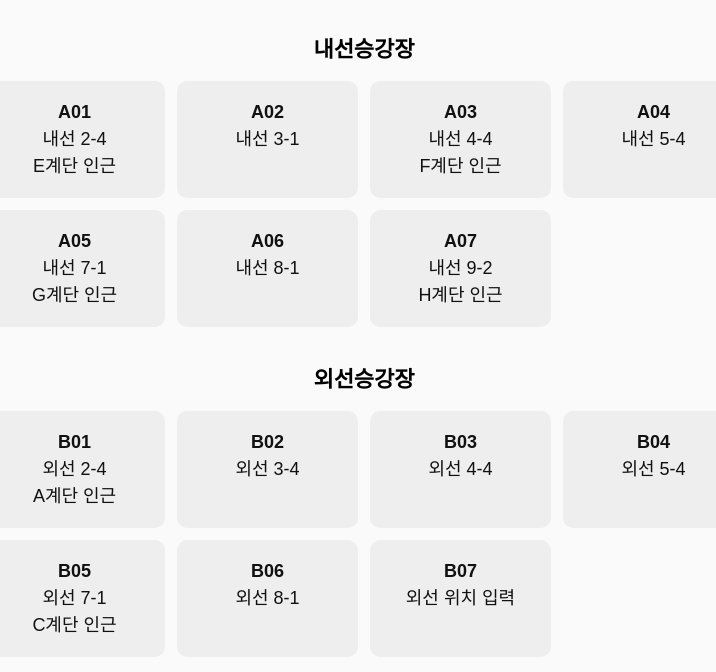
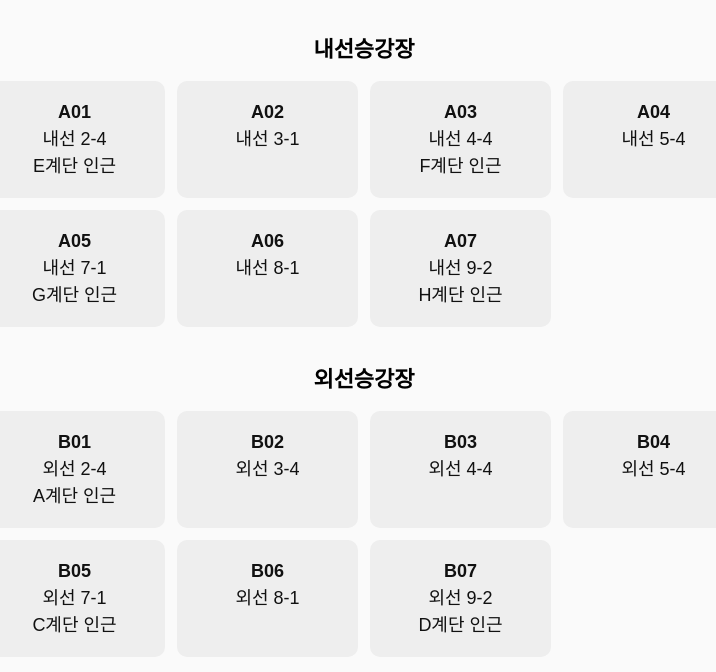
Before and after one commit to Silverpineknight/seolleung-panorama, a plain HTML site: page index.html in a window 1280 px wide. Shown: the part 118-790 px from the top of the page, without its empty margins (276-992 px from the left). Drawn offline with Linux system fonts and the light colour scheme.

Commit message:
Update index.html

```diff
--- a/index.html
+++ b/index.html
@@ -108,7 +108,8 @@ a{
 
 <a href="B07.html">
   <strong>B07</strong><br>
-  외선 위치 입력
+  외선 9-2<br>
+  D계단 인근
 </a>
 
 </div>
```
